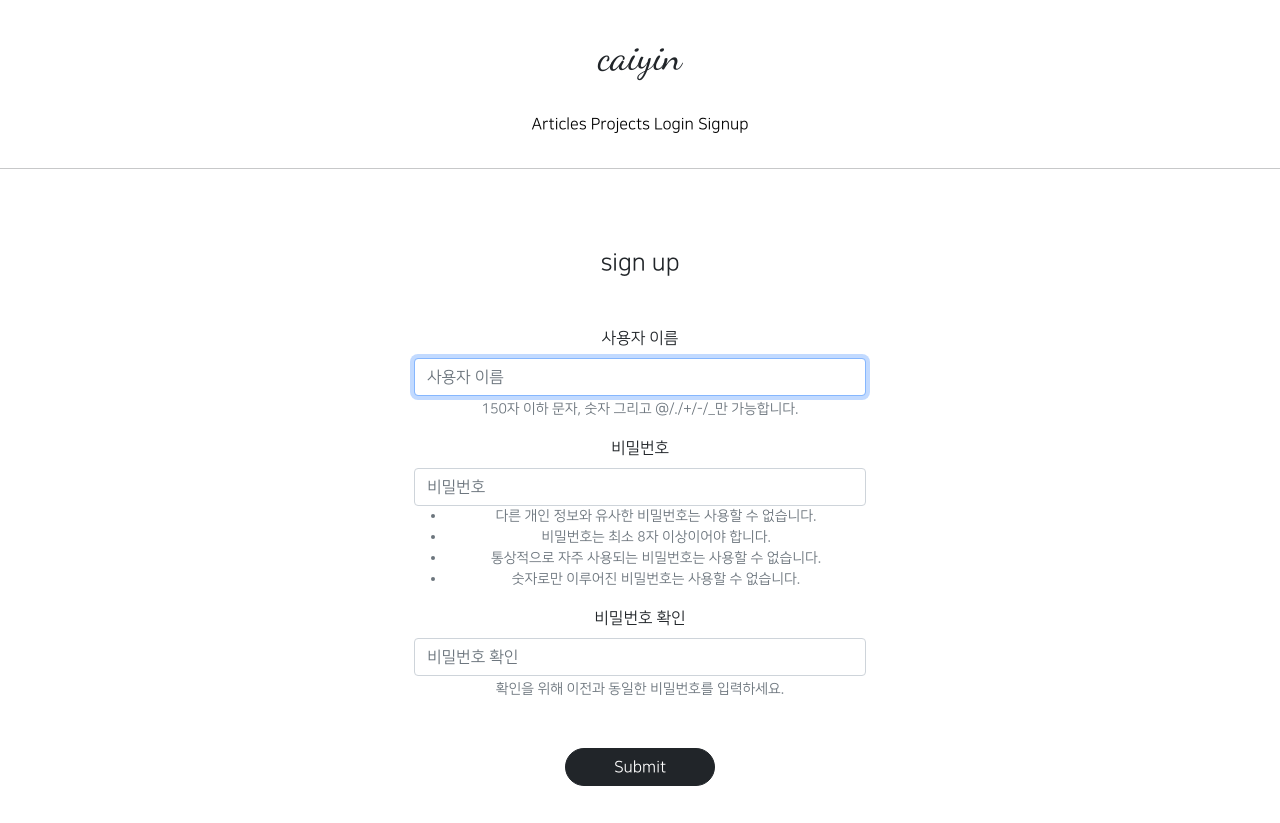
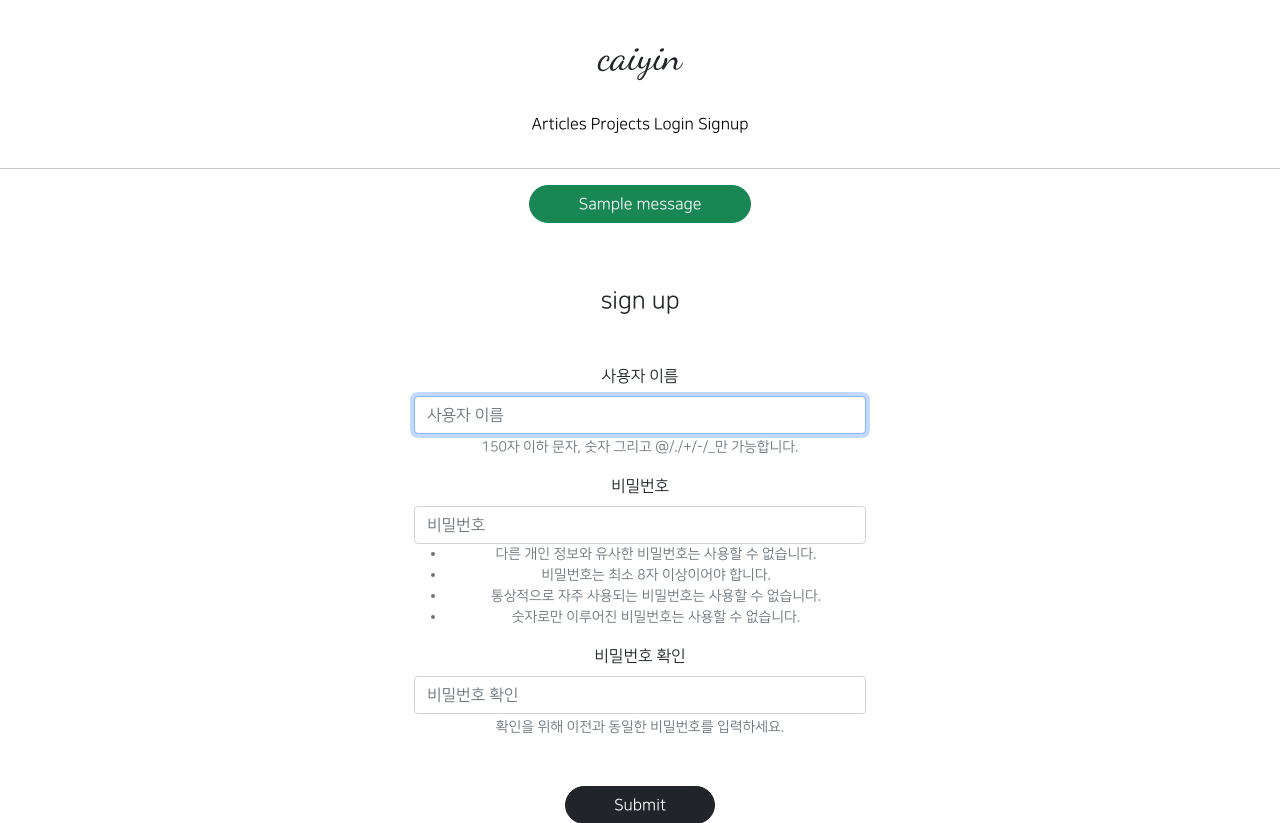
Before and after one commit to caiyin0211/gis_me, a Django app: page /accounts/create/ in a window 1280 px wide. Shown: the top 823 px of the page. Run offline with Django 3.2, Linux system fonts and the light colour scheme; tables that the repository leaves empty hold one stand-in row (values such as "Sample post"); one stand-in notice (Sample message) is shown; parts of the project's set-up code (start-up, migrations or seed data) failed here and were passed over; some libraries are stand-ins or nearby versions.

Commit message:
8/26 commit1

```diff
--- a/likeapp/views.py
+++ b/likeapp/views.py
@@ -1,3 +1,4 @@
+from django.contrib import messages
 from django.contrib.auth.decorators import login_required
 from django.http import HttpResponseRedirect
 from django.shortcuts import render
@@ -20,6 +21,8 @@ class LikeArticleView(RedirectView):
         like_record = LikeRecord.objects.filter(user=user,
                                                 article=article)
         if like_record.exists():
+            # 좋아요가 반영되지 않았다 라는 메세지
+            messages.add_message(request, messages.ERROR, '좋아요는 한번만 가능합니다.')
             return HttpResponseRedirect(reverse('articleapp:detail',
                                                 kwargs={'pk': kwargs['article_pk']}))
         else:
@@ -27,6 +30,8 @@ class LikeArticleView(RedirectView):
 
         article.like += 1
         article.save()
+        # 좋아요가 반영이 되었다는 메세지 출력
+        messages.add_message(request,messages.SUCCESS, '좋아요가 반영되었습니다.')
 
         return super().get(request, *args, **kwargs)
 
--- a/templates/base.html
+++ b/templates/base.html
@@ -6,6 +6,15 @@
 {% include 'header.html' %}
 
 <hr>
+
+{% for message in messages %}
+    <div class="text-center">
+        <div class="btn btn-success rounded-pill px-5">
+        {{ message }}
+        </div>
+    </div>
+{% endfor %}
+
 
 {% block content %}
 {% endblock %}
```
